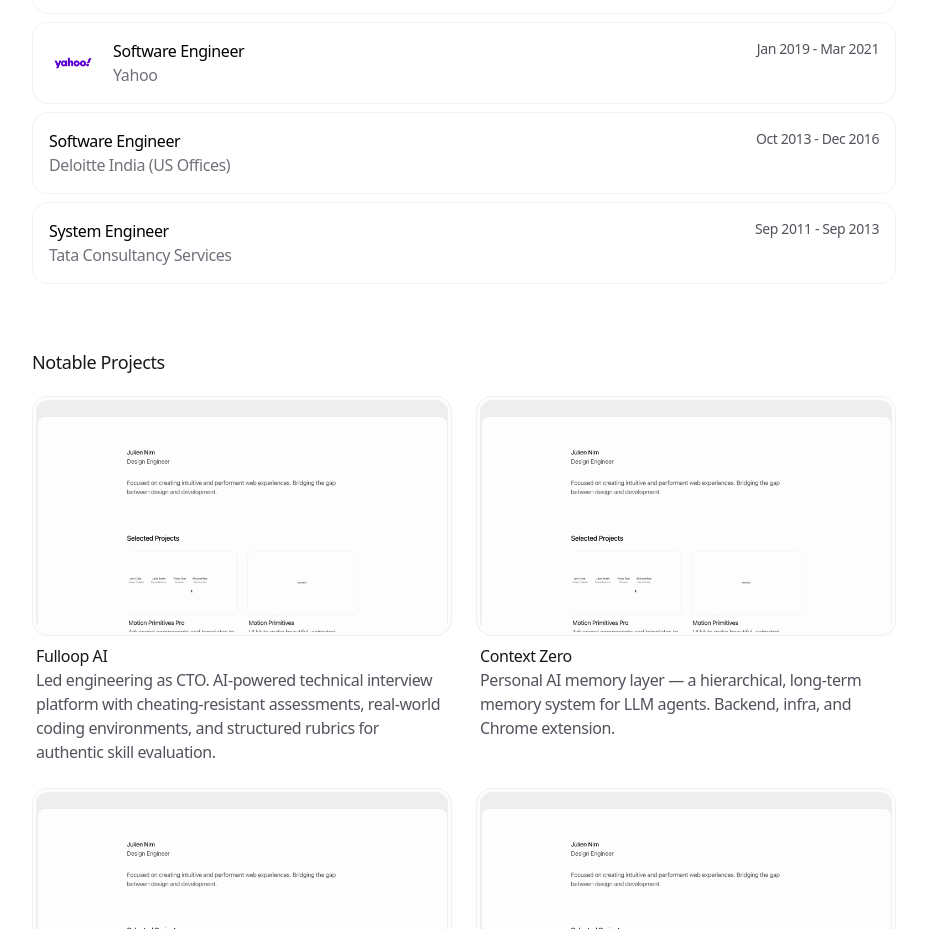
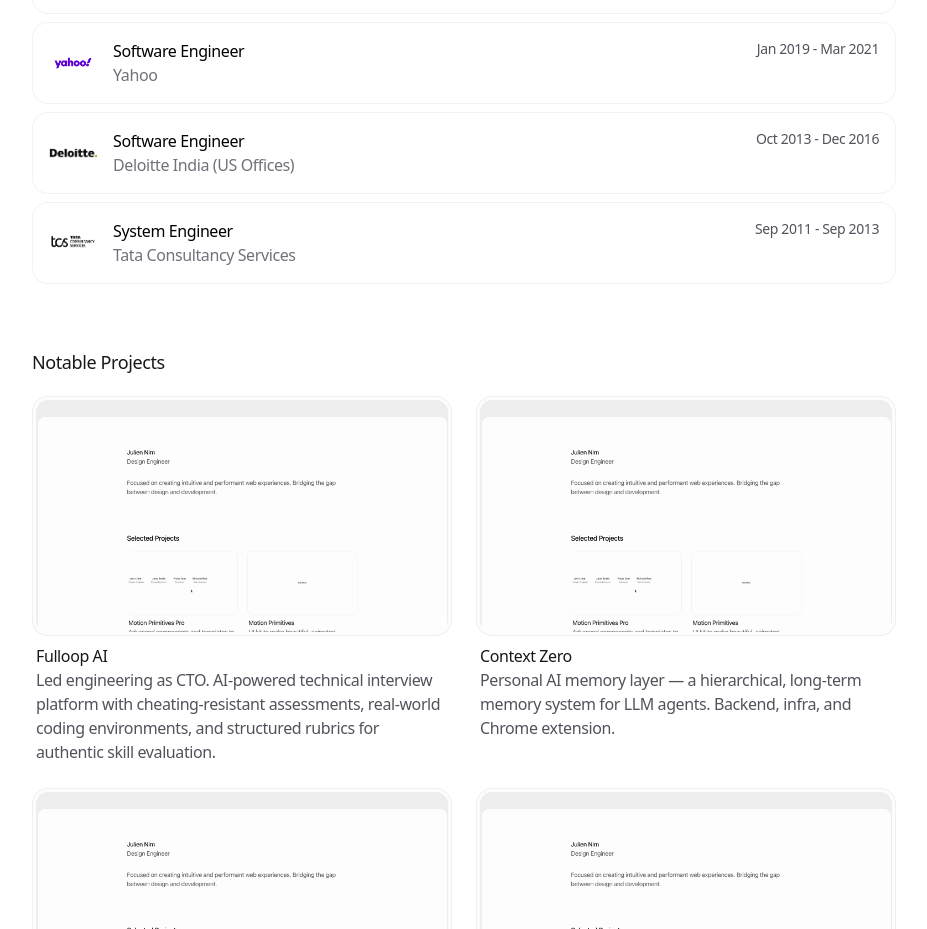
Before and after one commit to CoderCouple/sunil-portfolio, a Next.js app: page / in a window 1280 px wide. Shown: the part 1420-2349 px from the top of the page, without its empty margins (176-1103 px from the left). Built offline with nearby package versions, Linux system fonts and the light colour scheme.

Commit message:
Wire up Deloitte and TCS logos

```diff
--- a/app/data.ts
+++ b/app/data.ts
@@ -174,6 +174,7 @@ export const WORK_EXPERIENCE: WorkExperience[] = [
     end: 'Dec 2016',
     link: 'https://www2.deloitte.com',
     id: 'work-deloitte',
+    logo: '/logos/deloitte_logo.png',
   },
   {
     company: 'Tata Consultancy Services',
@@ -182,6 +183,7 @@ export const WORK_EXPERIENCE: WorkExperience[] = [
     end: 'Sep 2013',
     link: 'https://www.tcs.com',
     id: 'work-tcs',
+    logo: '/logos/tcs_logo.png',
   },
 ]
 
```
